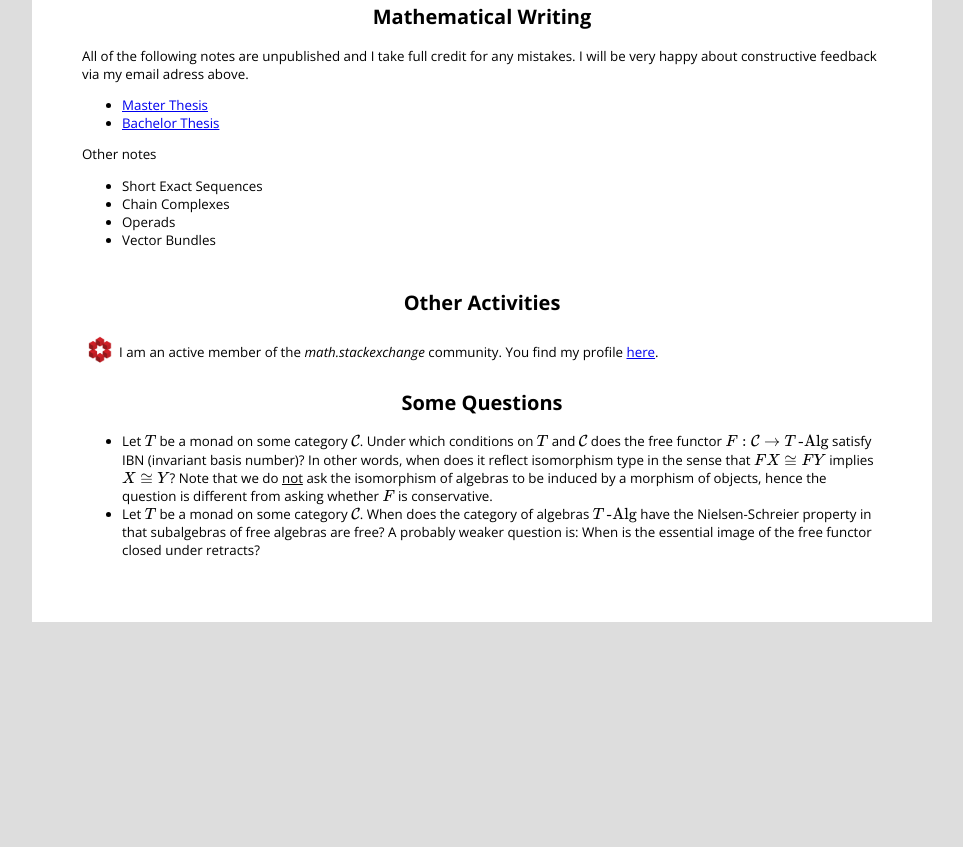
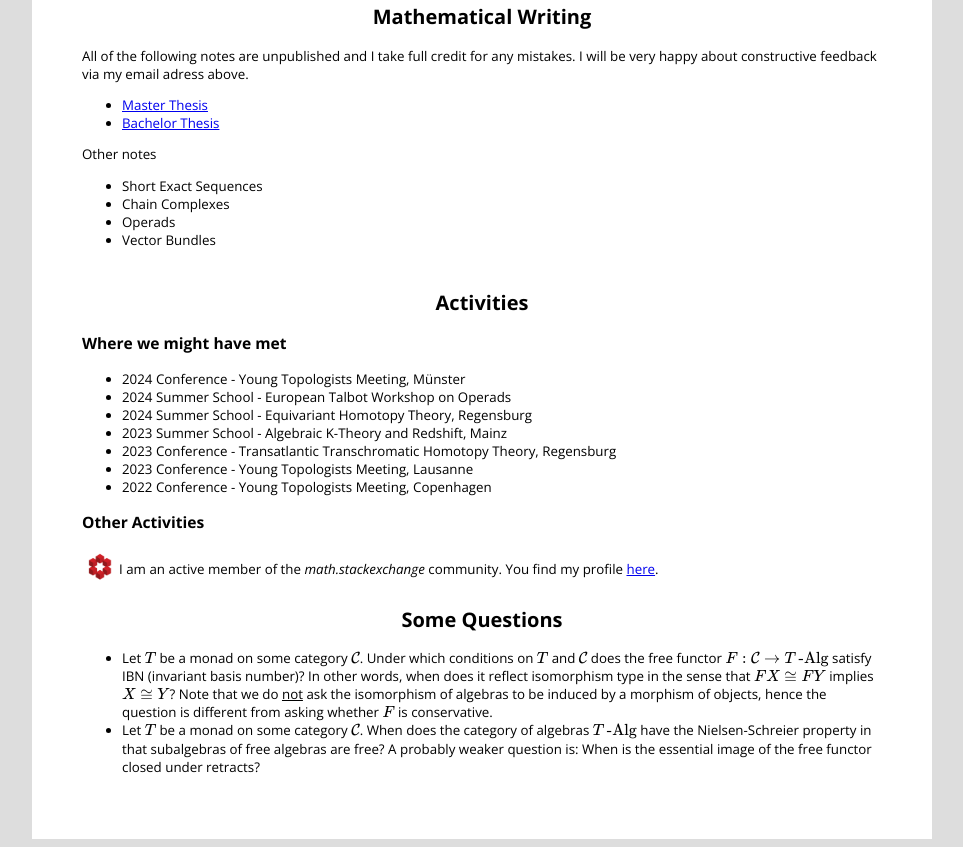
Before and after one commit to jonaslinssen/jonaslinssen.github.io, a plain HTML site: page index.html in a window 1280 px wide. Shown: the part 931-1778 px from the top of the page, without its empty margins (158-1121 px from the left). Before the commit the page ends 1561 px from the top, so only its background shows below. Drawn offline with nearby package versions, Linux system fonts and the light colour scheme.

Commit message:
minor changes

```diff
--- a/index.html
+++ b/index.html
@@ -222,7 +222,18 @@
 			</ul>
 		</div>
 		<div id="interests">
-			<h2 style="text-align: center;">Other Activities</h2>
+			<h2 style="text-align: center;">Activities</h2>
+			<h3>Where we might have met</h3>
+			<ul>
+				<li>2024 Conference - Young Topologists Meeting, Münster</li>
+				<li>2024 Summer School - European Talbot Workshop on Operads</li>
+				<li>2024 Summer School - Equivariant Homotopy Theory, Regensburg</li>
+				<li>2023 Summer School - Algebraic K-Theory and Redshift, Mainz</li>
+				<li>2023 Conference - Transatlantic Transchromatic Homotopy Theory, Regensburg</li>
+				<li>2023 Conference - Young Topologists Meeting, Lausanne</li>
+				<li>2022 Conference - Young Topologists Meeting, Copenhagen</li>
+			</ul>
+			<h3>Other Activities</h3>
 			<table>
 				<tr>
 					<td>
```
Also changed, not shown: 1 other file.
